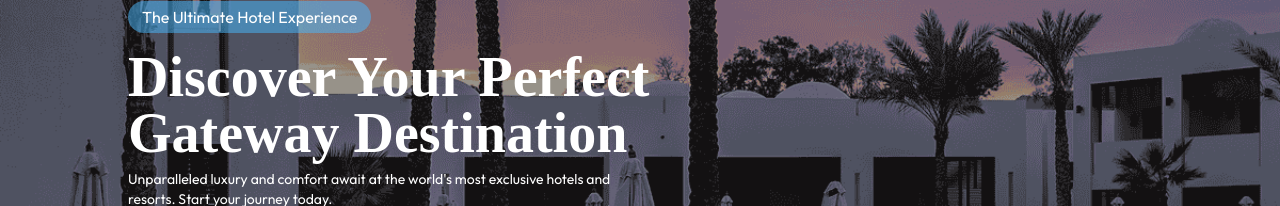
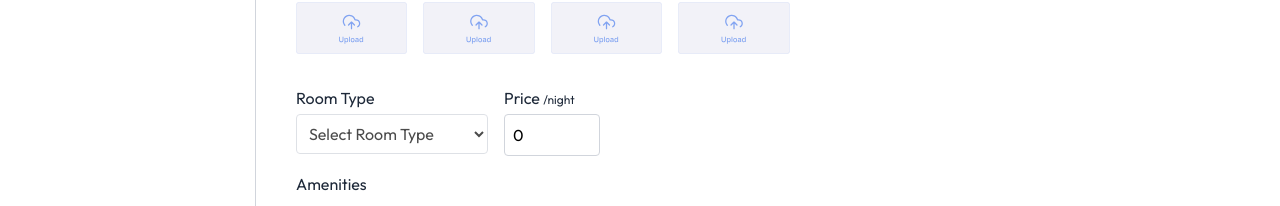
Before and after one commit to arash8877/hotel-booking, a React (Vite) app in the folder client/: page /owner/add-room in a window 1280 px wide. Before the commit this address led to /. Shown: the part 271-477 px from the top of the page. Built offline with nearby package versions, Linux system fonts and the light colour scheme; no server answers; a web font is replaced by a local one.

Commit message:
create add-room form

```diff
--- a/client/src/components/HotelReg.jsx
+++ b/client/src/components/HotelReg.jsx
@@ -1,4 +1,5 @@
 import { useState } from "react";
+import axios from "axios";
 import { assets, cities } from "../assets/assets";
 import { useAppContext } from "../context/AppContext";
 import toast from "react-hot-toast";
@@ -8,7 +9,7 @@ const HotelReg = () => {
   const [address, setAddress] = useState("");
   const [contact, setContact] = useState("");
   const [city, setCity] = useState("");
-  const { setShowHotelReg, getToken, setIsOwner, axios } = useAppContext();
+  const { setShowHotelReg, getToken, setIsOwner } = useAppContext();
 
   const onSubmitHandler = async (e) => {
     e.preventDefault();
--- a/client/src/pages/hotelOwner/AddRoom.jsx
+++ b/client/src/pages/hotelOwner/AddRoom.jsx
@@ -1,8 +1,13 @@
 import { useState } from "react";
+import axios from "axios";
 import Title from "../../components/Title";
 import { assets } from "../../assets/assets";
+import { useAppContext } from "../../context/AppContext";
+import toast from "react-hot-toast";
 
 const AddRoom = () => {
+  const { getToken } = useAppContext();
+  const [loading, setLoading] = useState(false);
   const [images, setImages] = useState({
     1: null,
     2: null,
@@ -20,8 +25,69 @@ const AddRoom = () => {
       "Pool Access": false,
     },
   });
+
+  const onSubmitHandler = async (e) => {
+    e.preventDefault();
+    console.log("Submitting room details with data:", {
+      roomType: inputs.roomType,
+      pricePerNight: inputs.pricePerNight,
+      amenities: inputs.amenities,
+      images: Object.values(images),
+    });
+
+    //check if all inputs are filled
+    if (
+      !inputs.roomType ||
+      !inputs.pricePerNight ||
+      !inputs.amenities ||
+      !Object.values(images).some((image) => image)
+    ) {
+      toast.error("Please fill in all the fields");
+      return;
+    }
+    setLoading(true);
+    try {
+      const formData = new FormData();
+      formData.append("roomType", inputs.roomType);
+      formData.append("pricePerNight", inputs.pricePerNight);
+      // converting amenities to Array & keep only enable amenities
+      const amenities = Object.keys(inputs.amenities).filter((key) => inputs.amenities[key]);
+      formData.append("amenities", JSON.stringify(amenities));
+
+      // Adding images to formData
+      Object.keys(images).forEach((key) => {
+        images[key] && formData.append("images", images[key]);
+      });
+      const { data } = await axios.post("/api/rooms/", formData, {
+        headers: { Authorization: `Bearer ${await getToken()}` },
+      });
+
+      if (data.success) {
+        toast.success("Room added successfully");
+        setInputs({
+          roomType: "",
+          pricePerNight: 0,
+          amenities: {
+            "Free WiFi": false,
+            "Free Breakfast": false,
+            "Room Service": false,
+            "Mountain View": false,
+            "Pool Access": false,
+          },
+        });
+        setImages({ 1: null, 2: null, 3: null, 4: null });
+      }else {
+        toast.error(data.message || "Failed to add room");
+      }
+    } catch (error) {
+      toast.error(error.message || "An error occurred while adding the room");
+    } finally {
+      setLoading(false);
+    }
+  };
+
   return (
-    <form>
+    <form onSubmit={onSubmitHandler}>
       <Title
         align="left"
         font="outfit"
@@ -100,7 +166,9 @@ const AddRoom = () => {
         ))}
       </div>
 
-      <button className="bg-primary text-white px-8 py-2 rounded mt-8 cursor-pointer">Add Room</button>
+      <button className="bg-primary text-white px-8 py-2 rounded mt-8 cursor-pointer">
+        Add Room
+      </button>
     </form>
   );
 };
--- a/client/src/pages/hotelOwner/Layout.jsx
+++ b/client/src/pages/hotelOwner/Layout.jsx
@@ -5,14 +5,14 @@ import Sidebar from "../../components/hotelOwner/Sidebar";
 import { useAppContext } from "../../context/AppContext";
 
 const Layout = () => {
-  const { isOwner, navigate } = useAppContext();
+  // const { isOwner, navigate } = useAppContext();
 
-  // protect the dashboard route
-  useEffect(() => {
-    if (!isOwner) {
-      navigate("/");
-    }
-  }, [isOwner]);
+  // // protect the dashboard route
+  // useEffect(() => {
+  //   if (!isOwner) {
+  //     navigate("/");
+  //   }
+  // }, [isOwner]);
 
   return (
     <div className="flex flex-col h-screen">
```
